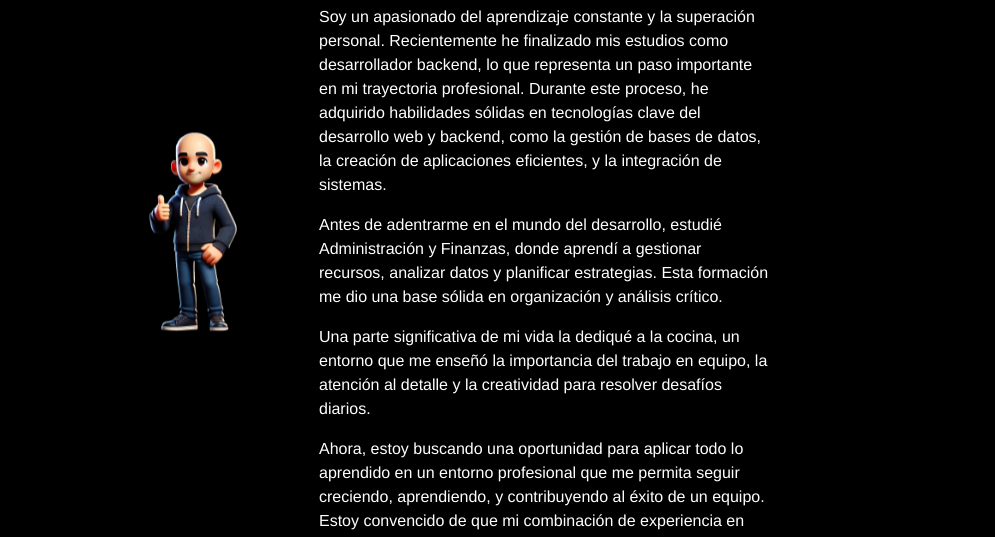
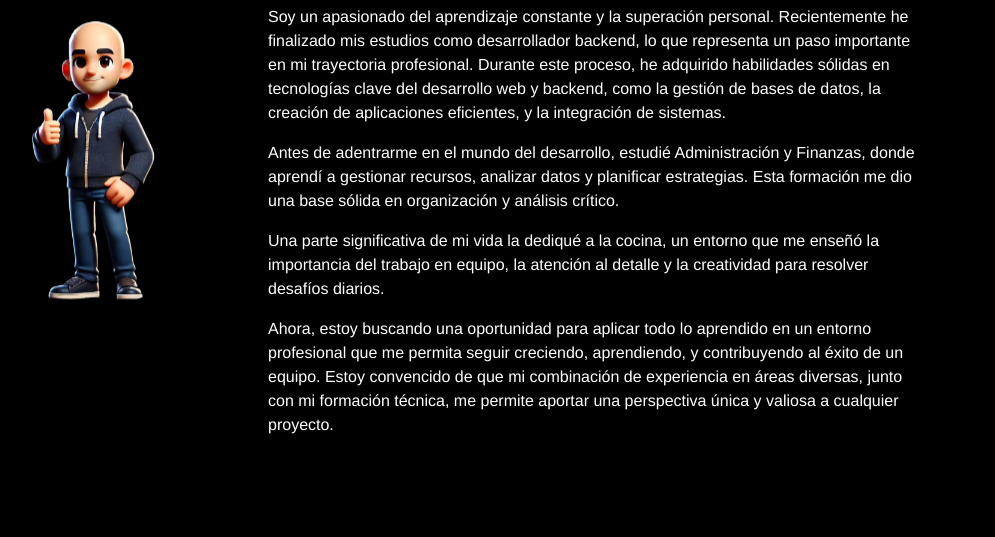
Before and after one commit to IvanFerrerF/Portfolio, a plain HTML site: page index.html in a window 1280 px wide. Shown: the part 448-985 px from the top of the page, without its empty margins (214-1209 px from the left). Drawn offline with nearby package versions, Linux system fonts and the light colour scheme.

Commit message:
ensachar text sobre mi

```diff
--- a/index.html
+++ b/index.html
@@ -60,7 +60,7 @@
     <main>
       <!-- Sobre mí -->
       <section class="container-fluid p-5 bg-black">
-        <section class="row align-items-center mx-auto" style="max-width: 70%;">
+        <section class="row align-items-center mx-auto">
           <figure class="col-lg-4 col-12 text-center">
             <img src="./img/3dtioguapo.png" class="img-fluid rounded-circle floating" alt="3D Iván"
               style="width: 300px; height: auto;">
```
Also changed, not shown: 1 other file.
